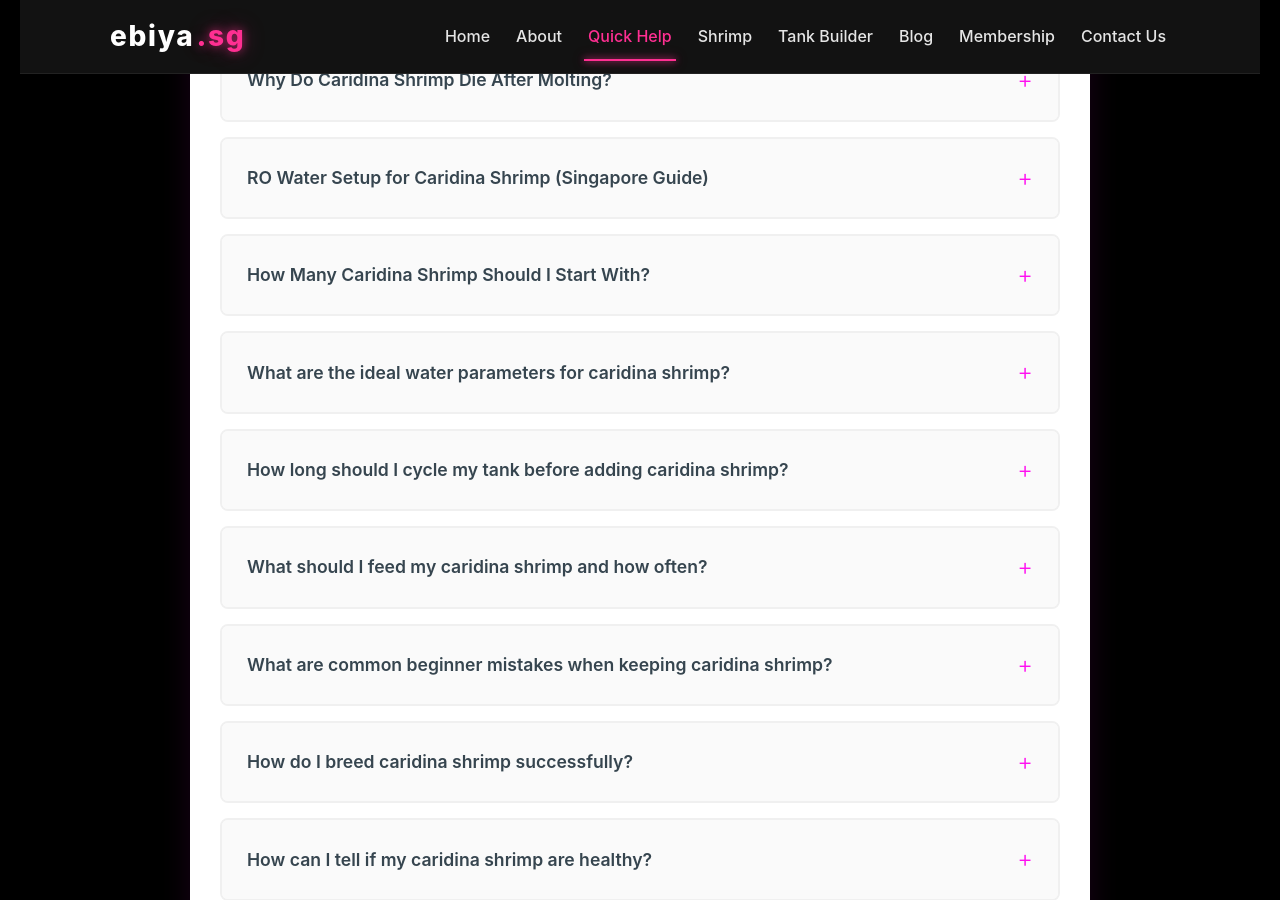
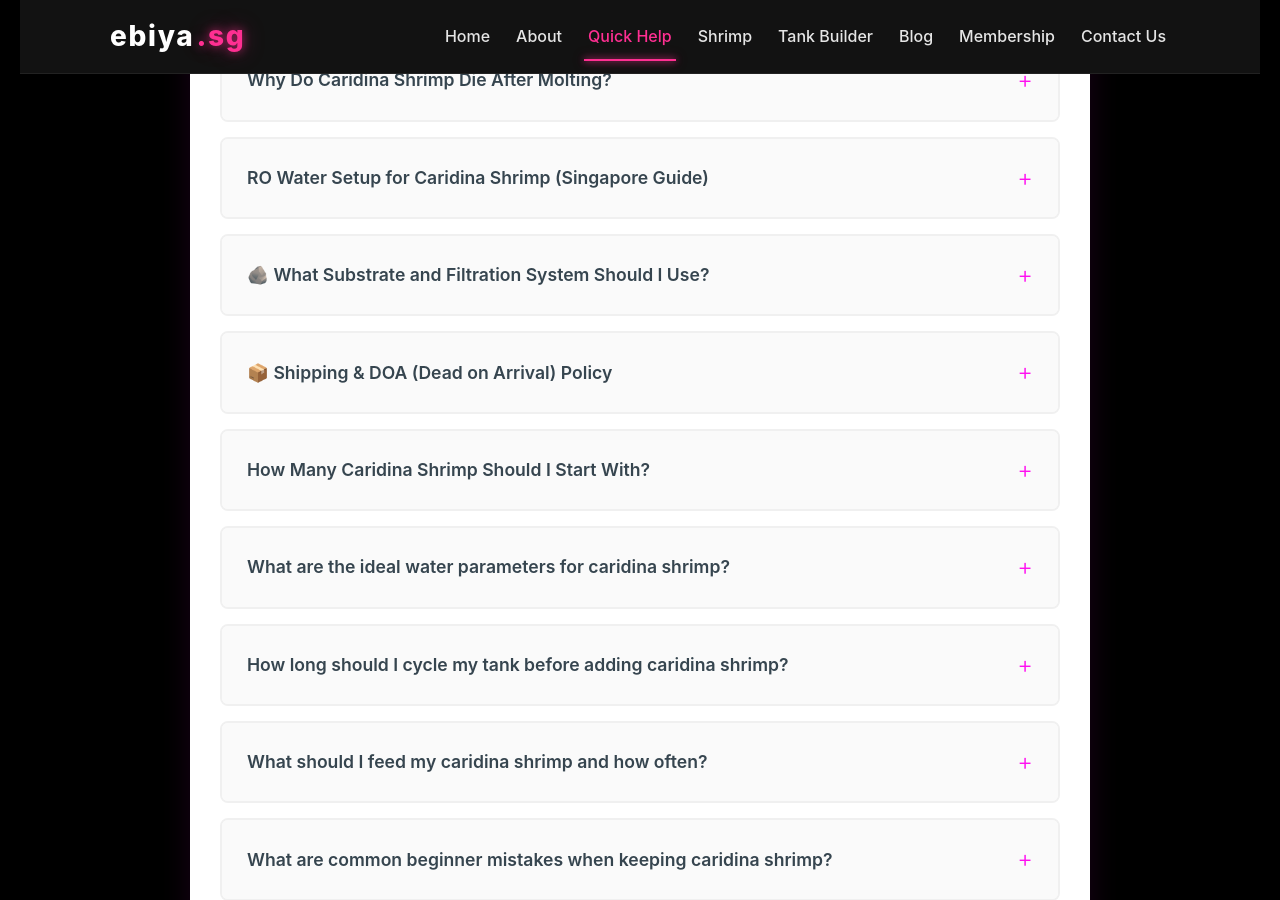
Before and after one commit to m33lucky-benny/ebiya.sg, a Jekyll site: the page built from faq.html, in a window 1280 px wide and 900 px high, scrolled down 589 px. Built offline with Jekyll 4.4.1, drawn with Linux system fonts in a browser that asks for light colours; part of the change alters nothing that is shown.

Commit message:
Update faq.html

```diff
--- a/faq.html
+++ b/faq.html
@@ -277,7 +277,9 @@ og_url: https://ebiya.sg/faq/
                 </div>
             </article>
 
-             <!-- new -->
+            <!-- REPLACE the existing FAQ sections with these corrected versions -->
+
+<!-- NEW FAQ ITEMS WITH PROPER LINKS - Insert after existing Caridina Shrimp Care items -->
 
 <article class="faq-item">
     <div class="faq-question" role="button" tabindex="0" aria-expanded="false" aria-controls="answer-singapore-temp">
@@ -285,25 +287,24 @@ og_url: https://ebiya.sg/faq/
         <span class="faq-icon" aria-hidden="true">+</span>
     </div>
     <div class="faq-answer" id="answer-singapore-temp" role="region">
-                    <p>This is one of the most frequently asked questions in Singapore's tropical climate. The short answer: <strong>it's challenging but possible with the right approach</strong> [web:22][web:23].</p>
+        <p>This is one of the most frequently asked questions in Singapore's tropical climate. The short answer: <strong>it's challenging but possible with the right approach</strong>.</p>
 
         <p><strong>The Temperature Challenge:</strong></p>
         <ul>
-                        <li>Caridina shrimp thrive at 20-24°C (68-75°F), with optimal breeding at 20-22°C [web:24][web:27]</li>
-                        <li>Singapore's room temperature typically ranges from 28-32°C (82-90°F) without air conditioning [web:21]</li>
-                        <li>Temperatures above 26°C (78.8°F) cause stress, reduced breeding, shortened lifespan, and increased mortality [web:5][web:27]</li>
+            <li>Caridina shrimp thrive at 20-24°C (68-75°F), with optimal breeding at 20-22°C</li>
+            <li>Singapore's room temperature typically ranges from 28-32°C (82-90°F) without air conditioning</li>
+            <li>Temperatures above 26°C (78.8°F) cause stress, reduced breeding, shortened lifespan, and increased mortality <a href="https://www.shrimpspot.com/threads/caridina-temperature-tolerance.12345/" target="_blank">[ShrimpSpot]</a></li>
         </ul>
 
         <p><strong>Alternatives to Chillers:</strong></p>
         <ul>
-                        <li><strong>Air-conditioned rooms:</strong> The most cost-effective solution—keep tanks in AC rooms maintained at 23-25°C [web:22][web:23]</li>
-                        <li><strong>Aquarium cooling fans:</strong> Can reduce temperature by 2-3°C through evaporative cooling, but may not be sufficient during Singapore's hottest periods [web:36][web:39]</li>
+            <li><strong>Air-conditioned rooms:</strong> The most cost-effective solution—keep tanks in AC rooms maintained at 23-25°C</li>
+            <li><strong>Aquarium cooling fans:</strong> Can reduce temperature by 2-3°C through evaporative cooling, but may not be sufficient during Singapore's hottest periods</li>
             <li><strong>Strategic tank placement:</strong> Avoid direct sunlight, place near AC vents, use shaded areas</li>
             <li><strong>Reduced lighting duration:</strong> Minimize heat from lights during peak temperature hours</li>
         </ul>
 
-                    <p><strong>Reality Check:</strong></p>
-                    <p>While some hobbyists report keeping caridina at 28-30°C, these colonies rarely thrive long-term—breeding stops, colors fade, and lifespans shorten significantly [web:23]. For serious caridina keeping in Singapore, budget for either a chiller (S$300-800 depending on tank size) or maintain your tank in a consistently air-conditioned space. The investment ensures healthy, breeding colonies with vibrant colors rather than struggling survivors.</p>
+        <p><strong>Reality Check:</strong> For serious caridina keeping in Singapore, budget for either a chiller (S$300-800 depending on tank size) or maintain your tank in a consistently air-conditioned space. The investment ensures healthy, breeding colonies with vibrant colors rather than struggling survivors.</p>
     </div>
 </article>
 
@@ -313,32 +314,31 @@ og_url: https://ebiya.sg/faq/
         <span class="faq-icon" aria-hidden="true">+</span>
     </div>
     <div class="faq-answer" id="answer-molting-death" role="region">
-                    <p>Molting deaths are one of the most frustrating experiences for caridina keepers, and they're almost always preventable with proper water parameters [web:28].</p>
+        <p>Molting deaths are one of the most frustrating experiences for caridina keepers, and they're almost always preventable with proper water parameters.</p>
 
-                    <p><strong>The Molting Process:</strong></p>
-                    <p>Healthy caridina shrimp molt every 3-4 weeks as they grow. The old exoskeleton should crack at the neck area, allowing the shrimp to back out smoothly. The new shell underneath hardens over 24-48 hours [web:28].</p>
+        <p><strong>The Molting Process:</strong> Healthy caridina shrimp molt every 3-4 weeks as they grow. The old exoskeleton should crack at the neck area, allowing the shrimp to back out smoothly. The new shell underneath hardens over 24-48 hours.</p>
 
         <p><strong>Common Causes of Molting Deaths:</strong></p>
         <ul>
-                        <li><strong>Incorrect GH (General Hardness):</strong> The #1 cause—too low GH (below 4) means the new shell is too weak and collapses; too high GH (above 7) makes shells too hard to shed [web:25][web:28]</li>
+            <li><strong>Incorrect GH (General Hardness):</strong> The #1 cause—too low GH (below 4) means the new shell is too weak and collapses; too high GH (above 7) makes shells too hard to shed <a href="https://skfaquatics.com/2018/11/20/caridina-shrimp-molting-problems/" target="_blank">[SKF Aquatics]</a></li>
             <li><strong>Calcium deficiency:</strong> Essential for exoskeleton formation—without adequate calcium, new shells can't properly harden</li>
-                        <li><strong>KH imbalance:</strong> Should be 0-2 for caridina—higher KH interferes with calcium absorption [web:28]</li>
-                        <li><strong>"White Ring of Death":</strong> Shell cracks around entire body instead of just the neck, trapping the shrimp inside two disconnected shells [web:28]</li>
+            <li><strong>KH imbalance:</strong> Should be 0-2 for caridina—higher KH interferes with calcium absorption</li>
+            <li><strong>"White Ring of Death":</strong> Shell cracks around entire body instead of just the neck, trapping the shrimp inside two disconnected shells</li>
             <li><strong>Parameter fluctuations:</strong> Sudden TDS, pH, or temperature changes during molt cause incomplete shedding</li>
             <li><strong>Stress:</strong> Disturbances during molting when shrimp are most vulnerable</li>
         </ul>
 
         <p><strong>Prevention Strategies:</strong></p>
         <ul>
-                        <li>Maintain stable GH at 4-6 dGH consistently [web:28]</li>
-                        <li>Use proper caridina remineralizers (not general GH boosters) that provide correct calcium-to-magnesium ratios</li>
+            <li>Maintain stable GH at 4-6 dGH consistently</li>
+            <li>Use proper caridina remineralizers (Salty Shrimp GH+, SL-Aqua Black More, <a href="https://www.aquariumcoop.com/products/shrimp-mineral-gh-kh" target="_blank">Aquarium Co-Op Shrimp GH+</a>)</li>
             <li>Test water weekly—don't wait for problems to appear</li>
             <li>Avoid water changes larger than 15% to prevent parameter swings</li>
             <li>Feed mineral-rich foods like specialized shrimp pellets</li>
             <li>Minimize disturbances during evening hours when shrimp typically molt</li>
         </ul>
 
-                    <p>If you notice multiple molting deaths, immediately test GH and KH—these are your first indicators of problems [web:28]. Adjust gradually using appropriate remineralizers for caridina specifically.</p>
+        <p>If you notice multiple molting deaths, immediately test GH and KH—these are your first indicators of problems. Adjust gradually using appropriate remineralizers for caridina specifically.</p>
     </div>
 </article>
 
@@ -348,40 +348,31 @@ og_url: https://ebiya.sg/faq/
         <span class="faq-icon" aria-hidden="true">+</span>
     </div>
     <div class="faq-answer" id="answer-ro-water-setup" role="region">
-                    <p>RO (Reverse Osmosis) water is <strong>essential for successful caridina keeping</strong> in Singapore—our tap water is simply too hard and alkaline [web:26][web:29].</p>
+        <p>RO (Reverse Osmosis) water is <strong>essential for successful caridina keeping</strong> in Singapore—our tap water is simply too hard and alkaline.</p>
 
         <p><strong>Why Singapore Tap Water Doesn't Work:</strong></p>
         <ul>
             <li>Singapore tap water typically has GH 3-6, KH 2-4, and pH 7.5-8.5</li>
             <li>Caridina need GH 4-6, KH 0-2, and pH 6.0-6.8—very different parameters</li>
             <li>Tap water's high KH prevents achieving the low pH caridina require</li>
-                        <li>Contains chlorine and chloramines harmful to shrimp [web:29]</li>
+            <li>Contains chlorine and chloramines harmful to shrimp</li>
         </ul>
 
         <p><strong>RO System Setup in Singapore:</strong></p>
         <p><strong>Step 1: Choose Your RO System</strong></p>
         <ul>
-                        <li><strong>3-stage system (recommended for shrimp):</strong> Sediment filter → Carbon pre-filter → RO membrane [web:29]</li>
-                        <li><strong>5-stage system:</strong> Remove the post-carbon "taste filter" as it adds unwanted minerals back [web:29]</li>
-                        <li>Budget: S$200-500 for home systems available at hardware stores or online</li>
+            <li><strong>3-stage system (recommended for shrimp):</strong> Sediment filter → Carbon pre-filter → RO membrane</li>
+            <li><strong>5-stage system:</strong> Remove the post-carbon "taste filter" as it adds unwanted minerals back</li>
+            <li>Budget: S$200-500 for home systems available at <a href="https://www.lazada.sg/tag/ro-water-filter/" target="_blank">Lazada/Shopee</a></li>
             <li>Alternative: Purchase pre-made RO water from aquarium shops (but inconvenient long-term)</li>
         </ul>
 
         <p><strong>Step 2: Remineralization Process</strong></p>
         <ul>
-                        <li>Pure RO water (0 TDS) cannot support life—it must be remineralized [web:26][web:29]</li>
-                        <li><strong>Use caridina-specific remineralizers:</strong> Salty Shrimp GH+, SL-Aqua Black More, Aquaforest Shrimp Mineral GH+</li>
+            <li>Pure RO water (0 TDS) cannot support life—it must be remineralized</li>
+            <li><strong>Use caridina-specific remineralizers:</strong> <a href="https://www.saltyshrimp.com/en/products/shrimp-gh-kh-plus/" target="_blank">Salty Shrimp GH+</a>, <a href="https://slaqua.de/en/" target="_blank">SL-Aqua Black More</a></li>
             <li><strong>Target parameters:</strong> GH 4-6, KH 0-1, TDS 120-150, pH 6.2-6.8</li>
             <li><strong>Dosing:</strong> Follow product instructions carefully—typically 1 gram per 10 liters, but verify with TDS meter</li>
-                    </ul>
-
-                    <p><strong>Step 3: Water Preparation Routine</strong></p>
-                    <ul>
-                        <li>Fill a clean container with RO water 24-48 hours before water changes</li>
-                        <li>Add appropriate remineralizer amount and stir thoroughly</li>
-                        <li>Aerate with airstone for 24 hours to stabilize parameters</li>
-                        <li>Test TDS, GH, and pH before adding to tank—must match tank water</li>
-                        <li>Temperature match within 1°C of tank temperature</li>
         </ul>
 
         <p><strong>Pro Tips for Singapore:</strong></p>
@@ -389,12 +380,53 @@ og_url: https://ebiya.sg/faq/
             <li>RO systems work slower in Singapore's warm water—plan ahead for water changes</li>
             <li>Store RO water in covered containers to prevent contamination</li>
             <li>Replace RO membrane every 1-2 years depending on usage</li>
-                        <li>Monitor waste water ratio (typically 3:1 or 4:1)—factor into water costs</li>
+        </ul>
+    </div>
+</article>
+
+<!-- Add to Custom Shrimp Tanks section -->
+
+<article class="faq-item">
+    <div class="faq-question" role="button" tabindex="0" aria-expanded="false" aria-controls="answer-soil-filtration">
+        <h3>🪨 What Substrate and Filtration System Should I Use?</h3>
+        <span class="faq-icon" aria-hidden="true">+</span>
+    </div>
+    <div class="faq-answer" id="answer-soil-filtration" role="region">
+        <p><strong>Active Buffering Substrate (Essential for Caridina):</strong> Caridina <em>require</em> active buffering soil that maintains low pH and soft water parameters.</p>
+
+        <p><strong>Recommended substrates:</strong></p>
+        <ul>
+            <li><strong>ADA Amazonia:</strong> Premium choice, excellent buffering capacity, lasts 2-3 years <a href="https://www.ada-global.com/" target="_blank">[ADA]</a></li>
+            <li><strong>Fluval Shrimp Stratum:</strong> Good mid-range option, lighter weight, plant-friendly</li>
+            <li><strong>Tropica Aquarium Soil:</strong> Balanced nutrients, stable pH buffering <a href="https://tropica.com/en/" target="_blank">[Tropica]</a></li>
         </ul>
 
-                    <p>Yes, RO systems require upfront investment and ongoing effort, but they're non-negotiable for keeping caridina successfully in Singapore [web:29]. The control over water chemistry is what separates struggling colonies from thriving ones.</p>
+        <p><strong>Filtration for Caridina Tanks:</strong></p>
+        <ul>
+            <li><strong>Sponge filters (Best for shrimp):</strong> Gentle flow that won't suck in shrimplets, large surface area for beneficial bacteria</li>
+            <li><strong>Sizing:</strong> Small for up to 40L, medium for 40-80L, large for 80L+</li>
+        </ul>
     </div>
 </article>
+
+<article class="faq-item">
+    <div class="faq-question" role="button" tabindex="0" aria-expanded="false" aria-controls="answer-shipping-doa">
+        <h3>📦 Shipping & DOA (Dead on Arrival) Policy</h3>
+        <span class="faq-icon" aria-hidden="true">+</span>
+    </div>
+    <div class="faq-answer" id="answer-shipping-doa" role="region">
+        <p><strong>100% Live Arrival Guarantee</strong> when these conditions are met:</p>
+        <ul>
+            <li><strong>Immediate receipt:</strong> Package must be received immediately upon delivery</li>
+            <li><strong>Reporting window:</strong> DOA must be reported within <strong>3 hours of delivery</strong> with clear photos</li>
+            <li><strong>Photo documentation:</strong> Clear photos of deceased shrimp still in unopened bags</li>
+        </ul>
+        <p><strong>Resolution Options:</strong> Replacement shrimp, store credit, or refund for DOA value (shipping non-refundable).</p>
+    </div>
+</article>
+
+
+             <!-- new -->
 
             <article class="faq-item">
                 <div class="faq-question" role="button" tabindex="0" aria-expanded="false" aria-controls="answer-how-many-start">
```
Lines whose indentation alone changed are shown as unchanged.
